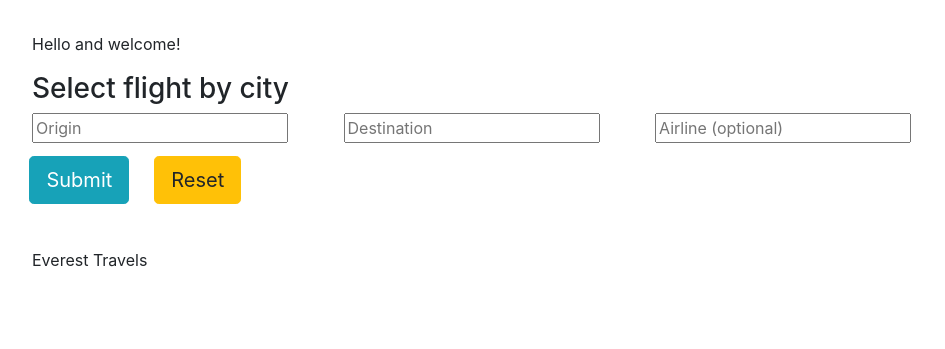
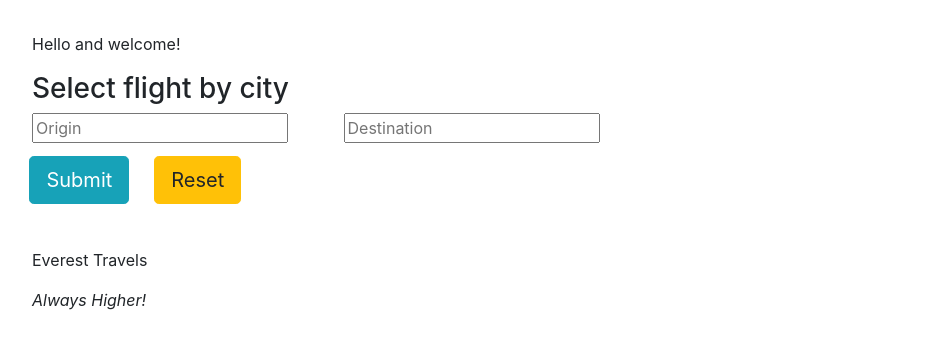
Before and after one commit to asteinig4018/sql_dev, a Flask app: template templates/index.html in a window 1280 px wide. Shown: the part 215-564 px from the top of the page, without its empty margins (0-945 px from the left). Run offline with Flask 2, Linux system fonts and the light colour scheme; the template is opened without the code that fills it, so the values that code supplies are empty; some libraries are stand-ins or nearby versions.

Commit message:
stylistic changes

```diff
--- a/templates/index.html
+++ b/templates/index.html
@@ -28,12 +28,12 @@
                     </datalist>
                 </div>
                 <div class="col-3">
-                    <input list="airlines" name="airline" placeholder="Airline (optional)">
+                    <!--input list="airlines" name="airline" placeholder="Airline (optional)">
                     <datalist id="airlines">
                         {% for airline in airlines %}
                             <option value="{{ airline.name }}">
                         {% endfor %}
-                    </datalist>
+                    </datalist-->
                 </div>
             </div>
         </div>
--- a/templates/layout.html
+++ b/templates/layout.html
@@ -31,6 +31,7 @@
 
         <div class="ext_margin">
         <p>Everest Travels</p>
+        <i>Always Higher!</i>
         </div>
 
     </body>
```
